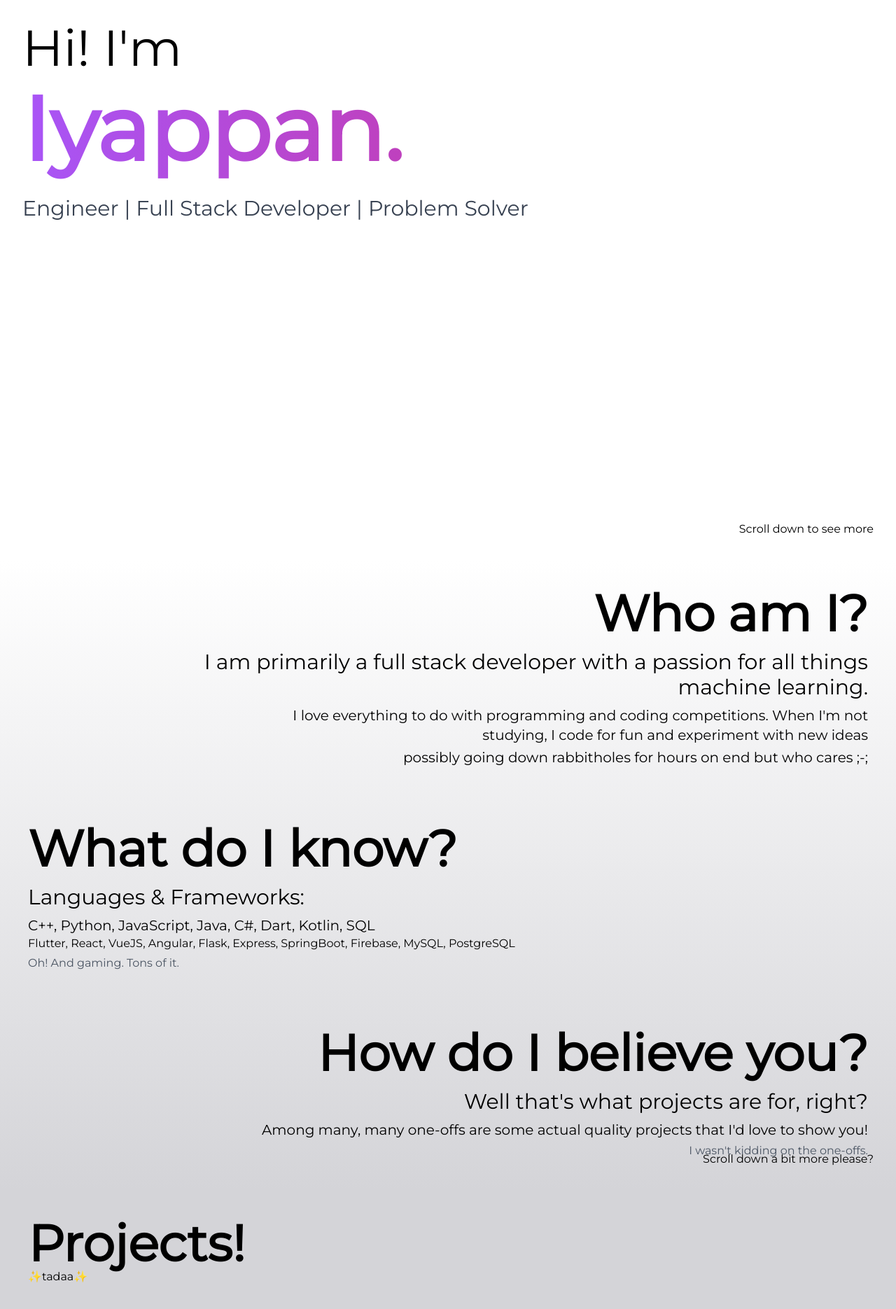
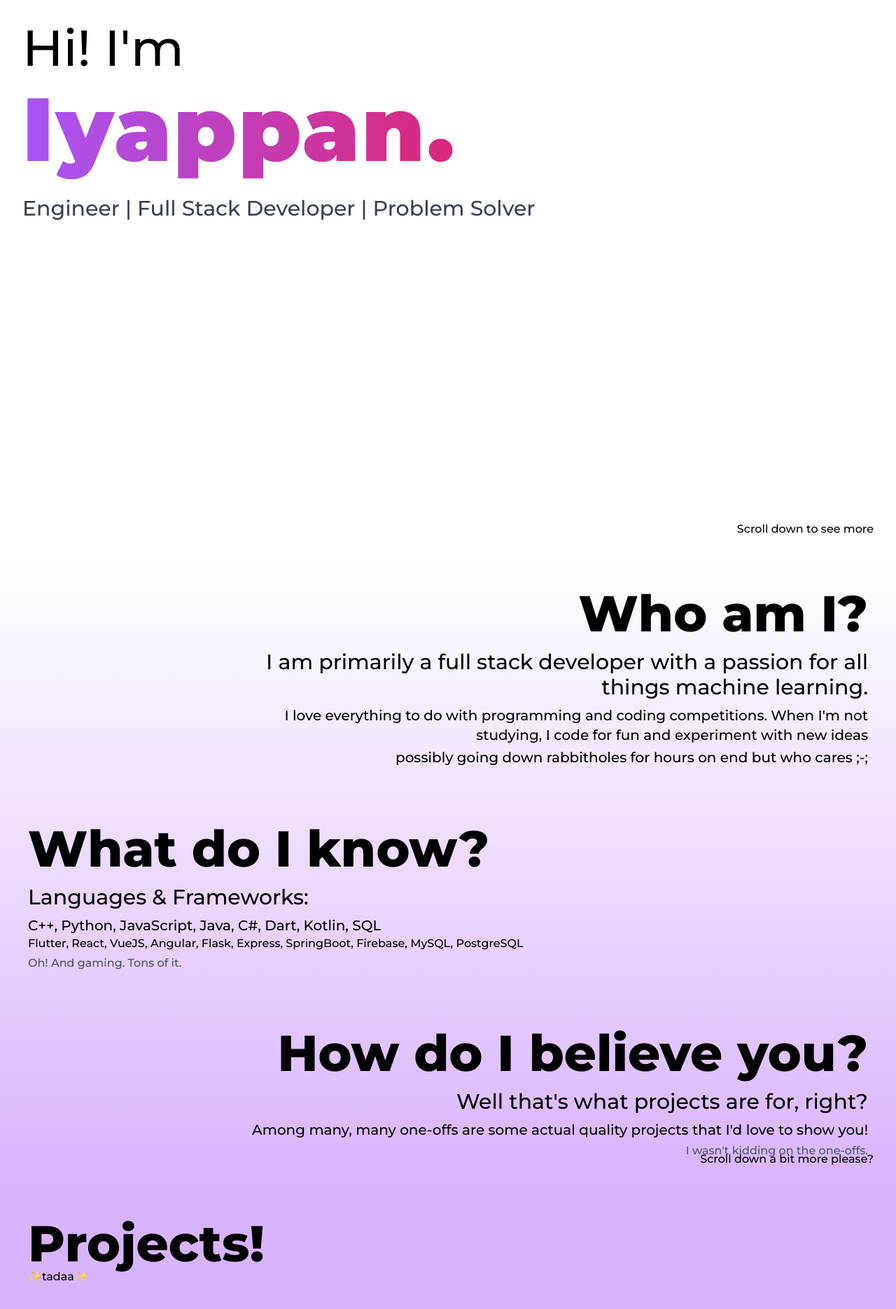
Before and after one commit to Eyepan/dev-portfolio, a Vue app: page / in a window 1280 px wide. Shown: the top 1870 px of the page at 70% size. Built offline with nearby package versions, Linux system fonts and the light colour scheme.

Commit message:
started with projects, changed fonts

```diff
--- a/src/assets/base.css
+++ b/src/assets/base.css
@@ -1,4 +1,4 @@
-@import url("https://fonts.googleapis.com/css2?family=Montserrat&display=swap");
+@import url("https://fonts.googleapis.com/css2?family=Montserrat:wght@100;200;300;400;500;600;700;800;900&display=swap");
 @tailwind base;
 @tailwind components;
 @tailwind utilities;
@@ -31,6 +31,7 @@
 
 body {
   font-family: "Montserrat", sans-serif;
+  font-weight: 500;
   min-height: 100vh;
   color: var(--color-text);
   background: var(--color-background);
--- a/src/components/About.vue
+++ b/src/components/About.vue
@@ -1,10 +1,12 @@
 <template>
   <section
     id="about"
-    class="relative min-h-screen w-screen bg-gray-200 bg-gradient-to-b from-white dark:from-[#181818] to-zinc-300 dark:to-zinc-700 p-10 snap-center"
+    class="relative min-h-screen w-screen bg-gray-200 bg-gradient-to-b from-white dark:from-[#181818] to-purple-300 dark:to-purple-700 p-10 snap-start"
   >
     <div class="text-right">
-      <div class="text-7xl font-semibold hover:text-blue-500 transition-colors">
+      <div
+        class="text-7xl font-extrabold hover:text-blue-500 transition-colors"
+      >
         Who am I?
       </div>
       <div class="text-3xl mt-4 w-4/5 ml-[20%]">
@@ -20,7 +22,7 @@
     </div>
     <div class="mt-20">
       <div
-        class="text-7xl font-semibold hover:text-green-500 transition-colors"
+        class="text-7xl font-extrabold hover:text-green-500 transition-colors"
       >
         What do I know?
       </div>
@@ -37,7 +39,7 @@
       </div>
     </div>
     <div class="text-right mt-20">
-      <div class="text-7xl font-semibold hover:text-red-500 transition-colors">
+      <div class="text-7xl font-extrabold hover:text-red-500 transition-colors">
         How do I believe you?
       </div>
       <div class="text-3xl mt-4 w-4/5 ml-[20%]">
--- a/src/components/Home.vue
+++ b/src/components/Home.vue
@@ -1,11 +1,28 @@
+<script setup lang="ts">
+import { ref } from "vue";
+
+const showPicture = ref(false);
+</script>
+
 <template>
-  <section id="home" class="min-h-screen w-screen p-8 snap-center">
+  <section id="home" class="min-h-screen w-screen p-8 snap-start">
     <p class="text-7xl">Hi! I'm</p>
-    <p
-      class="py-4 font-semibold text-9xl text-transparent bg-clip-text bg-gradient-to-r from-purple-500 to-pink-600 hover:text-purple-500 hover:tracking-widest ease-in-out transition-all"
-    >
-      Iyappan.
-    </p>
+    <div class="flex flex-row justify-between">
+      <p
+        @mouseover="showPicture = true"
+        @mouseleave="showPicture = false"
+        class="inline py-4 font-black tracking-wide text-9xl text-transparent bg-clip-text bg-gradient-to-r from-purple-500 to-pink-600 hover:text-purple-500 hover:tracking-widest hover:font-light ease-in-out transition-all"
+      >
+        Iyappan.
+      </p>
+      <img
+        v-show="showPicture"
+        src="https://eyepan.github.io/cv/images/iyappan.png"
+        alt=""
+        srcset=""
+        class="inline transition-all"
+      />
+    </div>
     <div class="flex flex-row text-3xl text-gray-700 dark:text-gray-400 mt-4">
       <div
         class="hover:text-blue-500 hover:tracking-widest transition-all ease-in-out"
--- a/src/components/Projects.vue
+++ b/src/components/Projects.vue
@@ -1,9 +1,9 @@
 <template>
   <section
     id="projects"
-    class="relative min-h-screen w-screen p-10 snap-center bg-zinc-300 dark:bg-zinc-700"
+    class="relative min-h-screen w-screen p-10 snap-start bg-purple-300 dark:bg-purple-700"
   >
-    <p class="font-semibold text-7xl">Projects!</p>
+    <p class="font-extrabold text-7xl">Projects!</p>
     ✨tadaa✨
   </section>
 </template>
```
Also changed, not shown: src/assets/images/projects/flashreads/newsapp_main.png (added).
